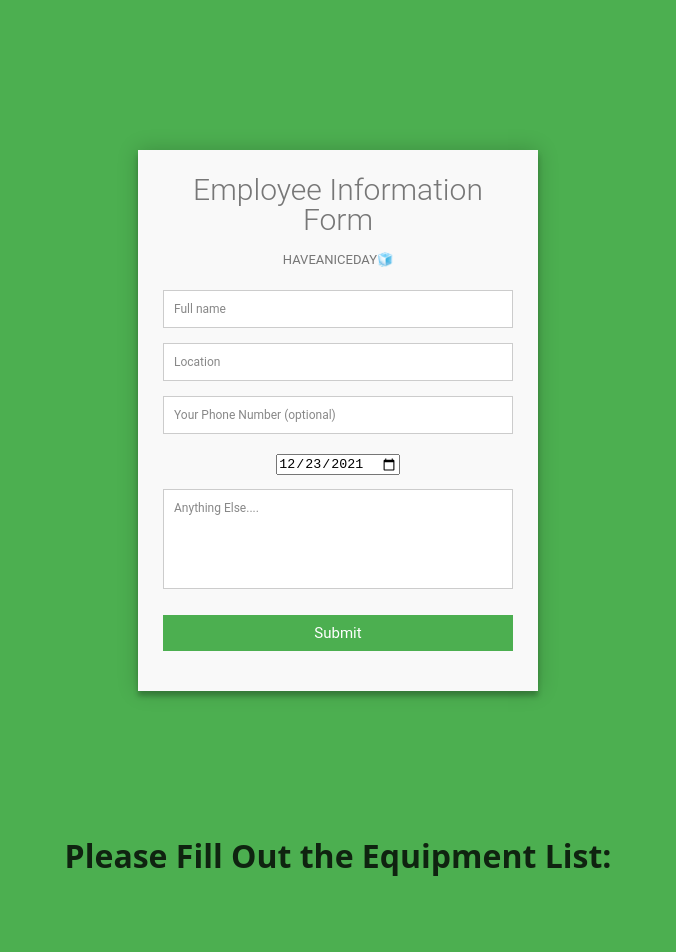
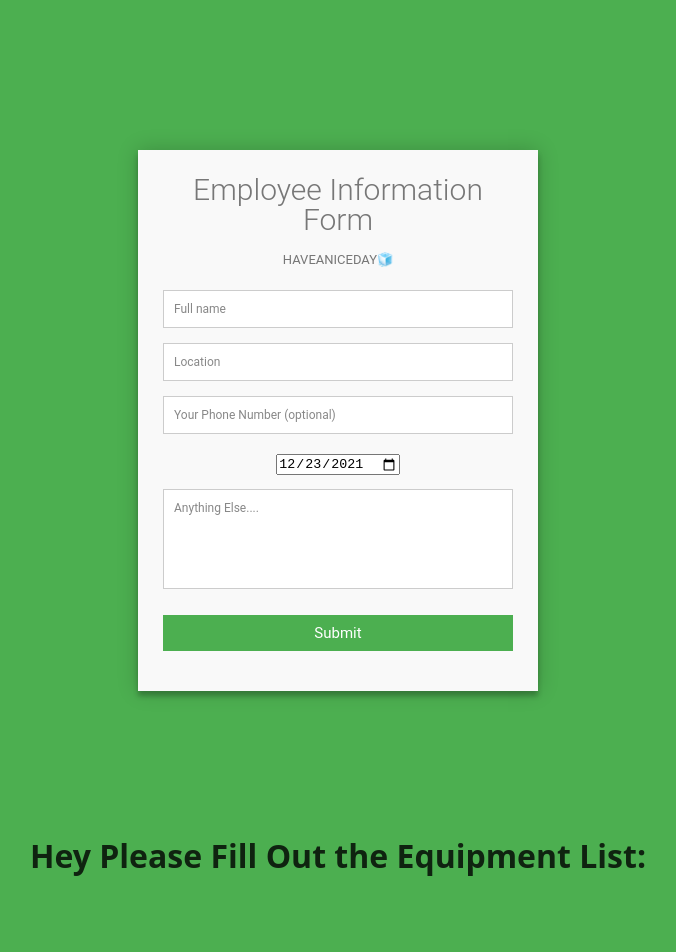
Before and after one commit to tsoriLache/medical-supply-app, a React (Create React App) app: page / in a window 1280 px wide. Shown: the top 952 px of the page, without its empty margins (302-978 px from the left). Built offline with nearby package versions, Linux system fonts and the light colour scheme.

Commit message:
added keys and name in header

```diff
--- a/src/features/Equipment/EquipmentForm.tsx
+++ b/src/features/Equipment/EquipmentForm.tsx
@@ -2,14 +2,17 @@ import React from 'react'
 import Tr from './Tr'
 import { fullEquipmentList } from '../../db/db'
 import Li from './Li'
+import { useSelector } from 'react-redux'
+import { RootState } from '../../app/store'
 
 export default function EquipmentForm() {
+    const employeeName = useSelector((state: RootState) => state.employee.name)
     return (
-        <div>
-            <h1 className="page-title">Please Fill Out the Equipment List:</h1>
+        <div id='equipment-form'>
+            <h1 className="page-title">Hey {employeeName} Please Fill Out the Equipment List:</h1>
 
 <ul className="conversion-rate-list">
-{fullEquipmentList.map(({id,item,required})=><Li data={{id,item,required}}/>)}
+{fullEquipmentList.map(({id,item,required})=><Li key={id} data={{id,item,required}}/>)}
 </ul>
 
 <div className="wrap">
@@ -25,7 +28,7 @@ export default function EquipmentForm() {
     </thead>
 
     <tbody className="table__content">
-        {fullEquipmentList.map(({id,item,required})=><Tr data={{id,item,required}}/>)}
+        {fullEquipmentList.map(({id,item,required})=><Tr key={id} data={{id,item,required}}/>)}
     </tbody>
   </table>
 </div>
```
